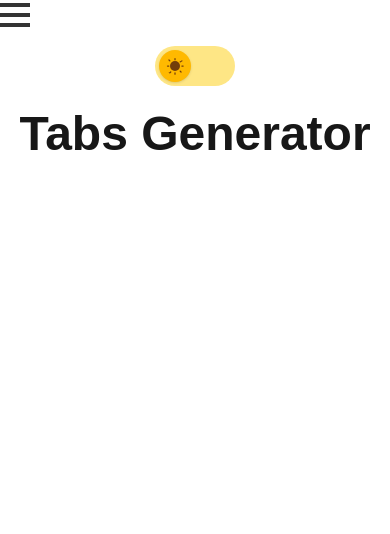
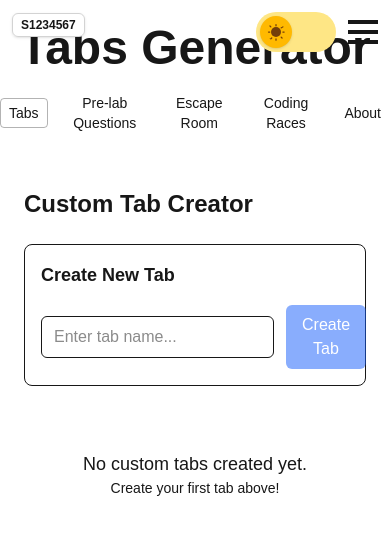
Before and after one commit to Duc1704/CWA_Ass1, a Next.js app: page / in a window 390 px wide. Shown: the top 534 px of the page. Built offline with nearby package versions, Linux system fonts and the light colour scheme.

Commit message:
move hamburgermenu to right hand coner

```diff
--- a/app/components/HamburgerMenu.module.css
+++ b/app/components/HamburgerMenu.module.css
@@ -1,7 +1,18 @@
 /* app/Components/HamburgerMenu.module.css */
 .container {
-    position: relative;
+    position: fixed;
+    top: 12px;
+    right: 12px;
+    z-index: 50;
+    display: flex;
+    align-items: center;
+    gap: 12px;
   }
+
+.toggleWrapper {
+    display: flex;
+    align-items: center;
+}
 
   .hamburger {
     cursor: pointer;
@@ -15,7 +26,7 @@
   .bar, .barOpen {
     width: 100%;
     height: 4px;
-    background-color: #333;
+    background-color: var(--foreground);
     transition: all 0.3s ease;
   }
 
@@ -39,8 +50,9 @@
     display: block;
     position: absolute;
     top: 40px;
-    left: 0;
-    background-color: white;
+    right: 0;
+    background-color: var(--background);
+    color: var(--foreground);
     box-shadow: 0 4px 8px rgba(0, 0, 0, 0.1);
     width: 200px;
   }
@@ -53,10 +65,10 @@
 
   .menuOpen li {
     padding: 10px;
-    border-bottom: 1px solid #ddd;
+    border-bottom: 1px solid rgba(128, 128, 128, 0.35);
   }
 
   .menuOpen li a {
     text-decoration: none;
-    color: #333;
+    color: var(--foreground);
   }
--- a/app/components/HamburgerMenu.tsx
+++ b/app/components/HamburgerMenu.tsx
@@ -2,6 +2,7 @@
 'use client'
 import { useState } from 'react';
 import styles from './HamburgerMenu.module.css';
+import ThemeToggle from './ThemeToggle';
 
 const HamburgerMenu = () => {
   const [isOpen, setIsOpen] = useState(false);
@@ -10,8 +11,17 @@ const HamburgerMenu = () => {
     setIsOpen(!isOpen);
   };
 
+  const handleTabClick = (index: number) => {
+    // Dispatch custom event to switch tabs
+    window.dispatchEvent(new CustomEvent('switchTab', { detail: { index } }));
+    setIsOpen(false); // Close menu after navigation
+  };
+
   return (
     <div className={styles.container}>
+      <div className={styles.toggleWrapper}>
+        <ThemeToggle />
+      </div>
       <div className={styles.hamburger} onClick={toggleMenu}>
         <div className={isOpen ? styles.barOpen : styles.bar}></div>
         <div className={isOpen ? styles.barOpen : styles.bar}></div>
@@ -19,10 +29,11 @@ const HamburgerMenu = () => {
       </div>
       <nav className={isOpen ? styles.menuOpen : styles.menu}>
         <ul>
-          <li><a href="/">Home</a></li>
-          <li><a href="/about">About</a></li>
-          <li><a href="/services">Services</a></li>
-          <li><a href="/contact">Contact</a></li>
+          <li><a href="#tabs" onClick={() => handleTabClick(0)}>Tabs</a></li>
+          <li><a href="#prelab" onClick={() => handleTabClick(1)}>Pre-lab Questions</a></li>
+          <li><a href="#escape" onClick={() => handleTabClick(2)}>Escape Room</a></li>
+          <li><a href="#races" onClick={() => handleTabClick(3)}>Coding Races</a></li>
+          <li><a href="#about" onClick={() => handleTabClick(4)}>About</a></li>
         </ul>
       </nav>
     </div>
--- a/app/layout.tsx
+++ b/app/layout.tsx
@@ -1,7 +1,5 @@
 import "./globals.css";
 import type { Metadata } from "next";
-import Header from "./components/Header";
-// import Footer from "@/components/Footer";
 
 export const metadata: Metadata = {
   title: "Title",
@@ -15,6 +13,15 @@ export default function RootLayout({ children }: { children: React.ReactNode })
   return (
     <html lang="en" suppressHydrationWarning data-theme="light">
       <body>
+        <div className="fixed top-3 left-3 z-50 select-none" aria-label="Student Number">
+          <span className="rounded-md px-2 py-1 text-xs font-semibold border shadow-sm" style={{
+            background: 'var(--background)',
+            color: 'var(--foreground)',
+            borderColor: 'rgba(128,128,128,0.35)'
+          }}>
+            {STUDENT_NUMBER}
+          </span>
+        </div>
         {/* <Header studentNumber={STUDENT_NUMBER} /> */}
         <main id="main" className="container min-h-screen bg-[--background] text-[--foreground] transition-colors" role="main">
           {children}
--- a/app/page.tsx
+++ b/app/page.tsx
@@ -1,18 +1,18 @@
 import HamburgerMenu from './components/HamburgerMenu';
-import ThemeToggle from './components/ThemeToggle';
+import Tabs from './components/Tabs';
 
 export default function Home(): JSX.Element {
   return (
     <div>
       <HamburgerMenu />
-      <div className="mt-4 flex justify-center">
-        <ThemeToggle />
-      </div>
       <div className="flex justify-center mt-4">
         <h1 className="text-5xl font-extrabold transition-colors duration-200 mt-2 text-center cursor-default" style={{ color: 'var(--foreground)' }}>
           Tabs Generator
         </h1>
       </div>
+      <div className="mt-4">
+        <Tabs />
+      </div>
     </div>
   );
 }
```
